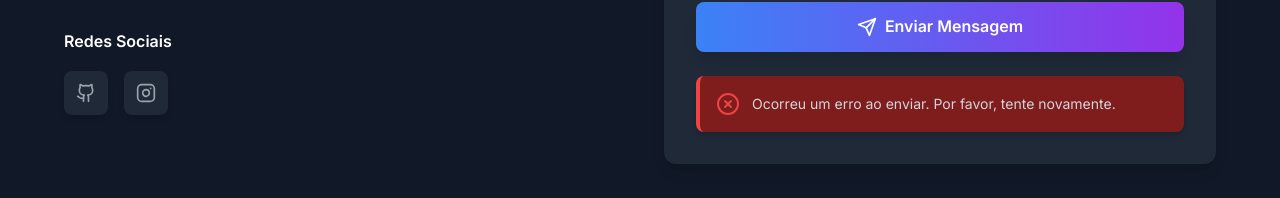
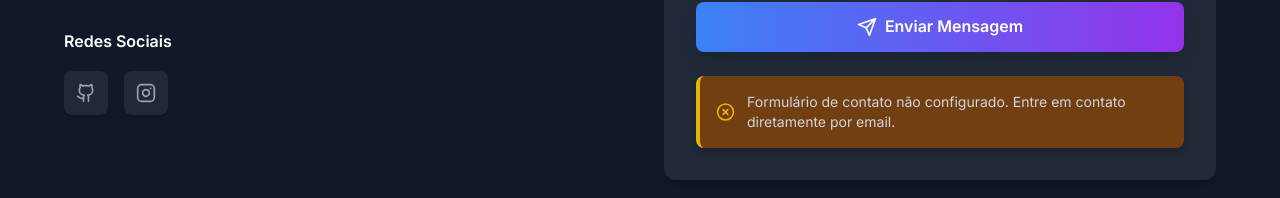
Before and after one commit to CodeMaster-java/PortFolio, a React (Vite) app: page / in a window 1280 px wide. Both pictures are taken after typing "Sample", "name@example.com", "Sample" into the empty fields and a click on the button "Enviar Mensagem". Shown: the part 5073-5271 px from the top of the page. Built offline with nearby package versions, Linux system fonts and the light colour scheme; no server answers.

Commit message:
feat: enhance contact form functionality with error handling and new status message

```diff
--- a/src/components/Contact.tsx
+++ b/src/components/Contact.tsx
@@ -8,7 +8,7 @@ const FORMSPREE_ENDPOINT = import.meta.env.VITE_FORMSPREE_ENDPOINT as string;
 const Contact: React.FC = () => {
   const { t } = useLanguage();
   // Estado para controle de envio
-  const [status, setStatus] = useState<'IDLE' | 'SENDING' | 'SUCCESS' | 'ERROR'>('IDLE');
+  const [status, setStatus] = useState<'IDLE' | 'SENDING' | 'SUCCESS' | 'ERROR' | 'NOT_CONFIGURED'>('IDLE');
   const [formData, setFormData] = useState({
     name: '',
     email: '',
@@ -17,6 +17,14 @@ const Contact: React.FC = () => {
 
   const handleSubmit = async (e: React.FormEvent) => {
     e.preventDefault();
+
+    // Verificar se o endpoint está configurado
+    if (!FORMSPREE_ENDPOINT || FORMSPREE_ENDPOINT === 'https://formspree.io/f/YOUR_FORM_ID_HERE') {
+      console.error('VITE_FORMSPREE_ENDPOINT não está configurado no arquivo .env');
+      setStatus('NOT_CONFIGURED');
+      return;
+    }
+
     setStatus('SENDING');
     try {
       const res = await fetch(FORMSPREE_ENDPOINT, {
@@ -24,12 +32,15 @@ const Contact: React.FC = () => {
         headers: { 'Content-Type': 'application/json', 'Accept': 'application/json' },
         body: JSON.stringify(formData)
       });
-      if (res.ok) setStatus('SUCCESS');
-      else setStatus('ERROR');
-      setFormData({ name: '', email: '', message: '' });
-    } catch {
+      if (res.ok) {
+        setStatus('SUCCESS');
+        setFormData({ name: '', email: '', message: '' });
+      } else {
+        setStatus('ERROR');
+      }
+    } catch (error) {
+      console.error('Erro ao enviar formulário:', error);
       setStatus('ERROR');
-      setFormData({ name: '', email: '', message: '' });
     }
   };
 
@@ -211,15 +222,24 @@ const Contact: React.FC = () => {
               {status !== 'IDLE' && (
                 <div className={`mt-6 p-4 rounded-lg shadow-md flex items-center ${status === 'SUCCESS'
                   ? 'bg-green-50 dark:bg-green-900 border-l-4 border-green-500'
-                  : 'bg-red-50 dark:bg-red-900 border-l-4 border-red-500'
+                  : status === 'NOT_CONFIGURED'
+                    ? 'bg-yellow-50 dark:bg-yellow-900 border-l-4 border-yellow-500'
+                    : 'bg-red-50 dark:bg-red-900 border-l-4 border-red-500'
                   }`}>
                   {status === 'SUCCESS' ? (
                     <CheckCircle className="w-6 h-6 text-green-500" />
+                  ) : status === 'NOT_CONFIGURED' ? (
+                    <XCircle className="w-6 h-6 text-yellow-500" />
                   ) : (
                     <XCircle className="w-6 h-6 text-red-500" />
                   )}
                   <p className="ml-3 text-sm text-gray-700 dark:text-gray-300">
-                    {status === 'SUCCESS' ? t('contactSuccess') : t('contactError')}
+                    {status === 'SUCCESS'
+                      ? t('contactSuccess')
+                      : status === 'NOT_CONFIGURED'
+                        ? t('contactNotConfigured')
+                        : t('contactError')
+                    }
                   </p>
                 </div>
               )}
--- a/src/hooks/useLanguage.ts
+++ b/src/hooks/useLanguage.ts
@@ -103,6 +103,7 @@ export const translations: Translations = {
   sendMessage: { pt: 'Enviar Mensagem', en: 'Send Message', es: 'Enviar Mensaje' },
   contactSuccess: { pt: 'Contato realizado com sucesso!', en: 'Message sent successfully!', es: '¡Mensaje enviado con éxito!' },
   contactError: { pt: 'Ocorreu um erro ao enviar. Por favor, tente novamente.', en: 'Error sending message. Please try again.', es: 'Error al enviar. Por favor, inténtalo de nuevo.' },
+  contactNotConfigured: { pt: 'Formulário de contato não configurado. Entre em contato diretamente por email.', en: 'Contact form not configured. Please contact directly via email.', es: 'Formulario de contacto no configurado. Por favor, contacta directamente por email.' },
 
   // Theme
   darkMode: { pt: 'Modo Escuro', en: 'Dark Mode', es: 'Modo Oscuro' },
```
Also changed, not shown: 1 other file (tests, documents, lock files or other folders).
